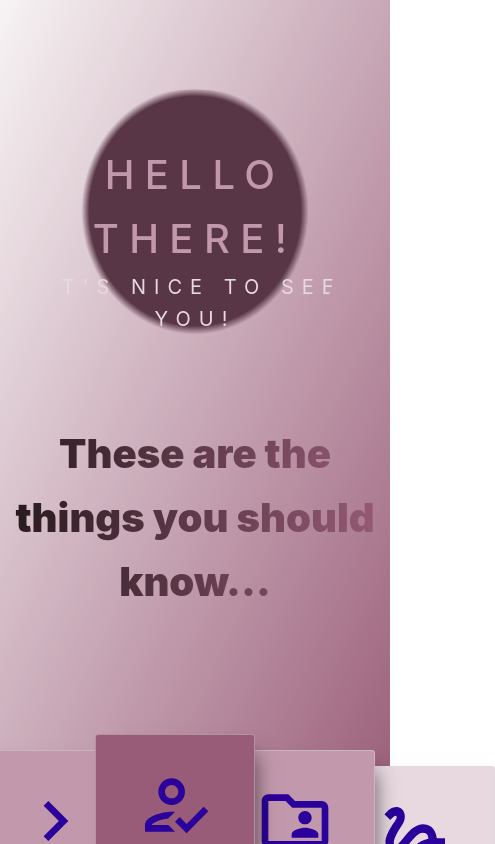
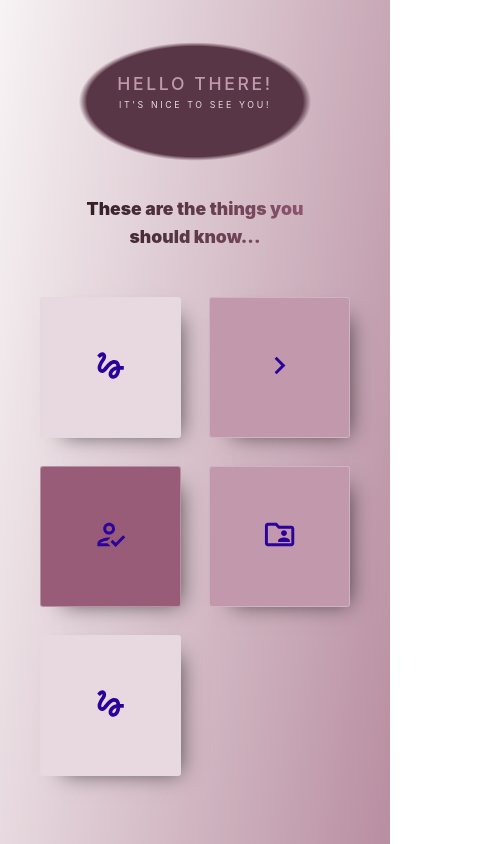
Before and after one commit to treyhay31/hello.treyhay.com, a Svelte app: page / in a window 390 px wide. Shown: the top 844 px of the page, 495 px wide, since content can reach past the window. Built offline with nearby package versions, Linux system fonts and the light colour scheme.

Commit message:
soops responsive

```diff
--- a/public/global.css
+++ b/public/global.css
@@ -35,9 +35,50 @@ html {
   box-sizing: border-box;
   font-size: 62.5%;
 }
-@media only screen and (max-width: 75em) {
+
+@media (max-width: 1200px) {
   html {
-    font-size: 50%;
+    font-size: 55%;
+  }
+}
+
+@media (max-width: 1000px) {
+  html {
+    height: 300vh;
+  }
+  body {
+    height: 300vh;
+    background-repeat: repeat;
+  }
+}
+
+@media (max-width: 950px) {
+  html {
+    font-size: 45%;
+  }
+}
+
+@media (max-width: 750px) {
+  html {
+    font-size: 35%;
+  }
+}
+
+@media (max-width: 500px) {
+  html {
+    font-size: 28%;
+  }
+}
+
+@media (max-width: 400px) {
+  html {
+    font-size: 22%;
+  }
+}
+
+@media (max-width: 310px) {
+  html {
+    font-size: 15%;
   }
 }
 
--- a/src/App.svelte
+++ b/src/App.svelte
@@ -20,12 +20,10 @@
 </main>
 
 <style>
-
 	header {
 		text-align: center;
 		padding: 1rem;
 		height: 50vh;
-		/* background-color: pink; */
 	}
 
 	.header {
@@ -52,6 +50,7 @@
 		font-weight: 500;
 		letter-spacing: 1.3rem;
 	}
+
 	h2 {
 		color: var(--color-1);
 		text-transform: uppercase;
@@ -73,6 +72,7 @@
 		);
 		-webkit-background-clip: text;
 		background-clip: text;
+		max-width: 70vw;
 	}
 
 	h3:hover {
@@ -81,7 +81,7 @@
 	}
 
 	section {
-		padding: 5rem;
+		padding: 2rem;
 		display: grid;
 		grid-template-columns: 1fr;
 		align-content: center;
@@ -90,6 +90,29 @@
 		justify-items: center;
 	}
 
+	@media (max-width: 950px) {
+		header {
+			text-align: center;
+			padding: 1rem;
+			height: 50vw;
+		}
+
+		.header {
+			padding-top: 17vw;
+			height: 50vw;
+			width: 100%;
+			clip-path: ellipse(40% 35% at 50% 55%);
+			background: radial-gradient(
+				ellipse at center,
+				var(--color-4) 40%,
+				transparent 43%)
+		}
+
+		h1,h2 {
+			letter-spacing: 0.75rem;
+		}
+	}
+
 	@media (min-width: 640px) {
 		main {
 			max-width: none;
--- a/src/components/Things/Things.svelte
+++ b/src/components/Things/Things.svelte
@@ -57,9 +57,9 @@
 <style>
   .the-display {
     overflow: hidden;
-    position: absolute;
-    top: -70vh;
-    left: -31vw;
+    position: fixed;
+    top: 0;
+    left: 0;
     height: 100vh;
     width: 100vw;
     background: linear-gradient(
@@ -112,7 +112,7 @@
 
 	.things {
     position: relative;
-    margin-top: 10rem;
+    margin-top: 4rem;
     width: fit-content;
     display: grid;
     grid-template-columns: repeat(5, 1fr)
@@ -194,4 +194,26 @@
     transform: translateY(4rem);
     background-color: var(--color-1);
   }
+
+  @media (max-width: 950px) {
+    .things {
+      margin-top: 7rem;
+      position: relative;
+      grid-template-columns: 1fr 1fr;
+    }
+    .thing-1,
+    .thing-2,
+    .thing-3,
+    .thing-4,
+    .thing-5 {
+      transform: translateY(0);
+    }
+    .thing {
+      height: 40rem;
+      width: 40rem;
+      display:inline-block;
+      transition: all .4s;
+      margin: 4rem;
+    }
+  }
 </style>
```
